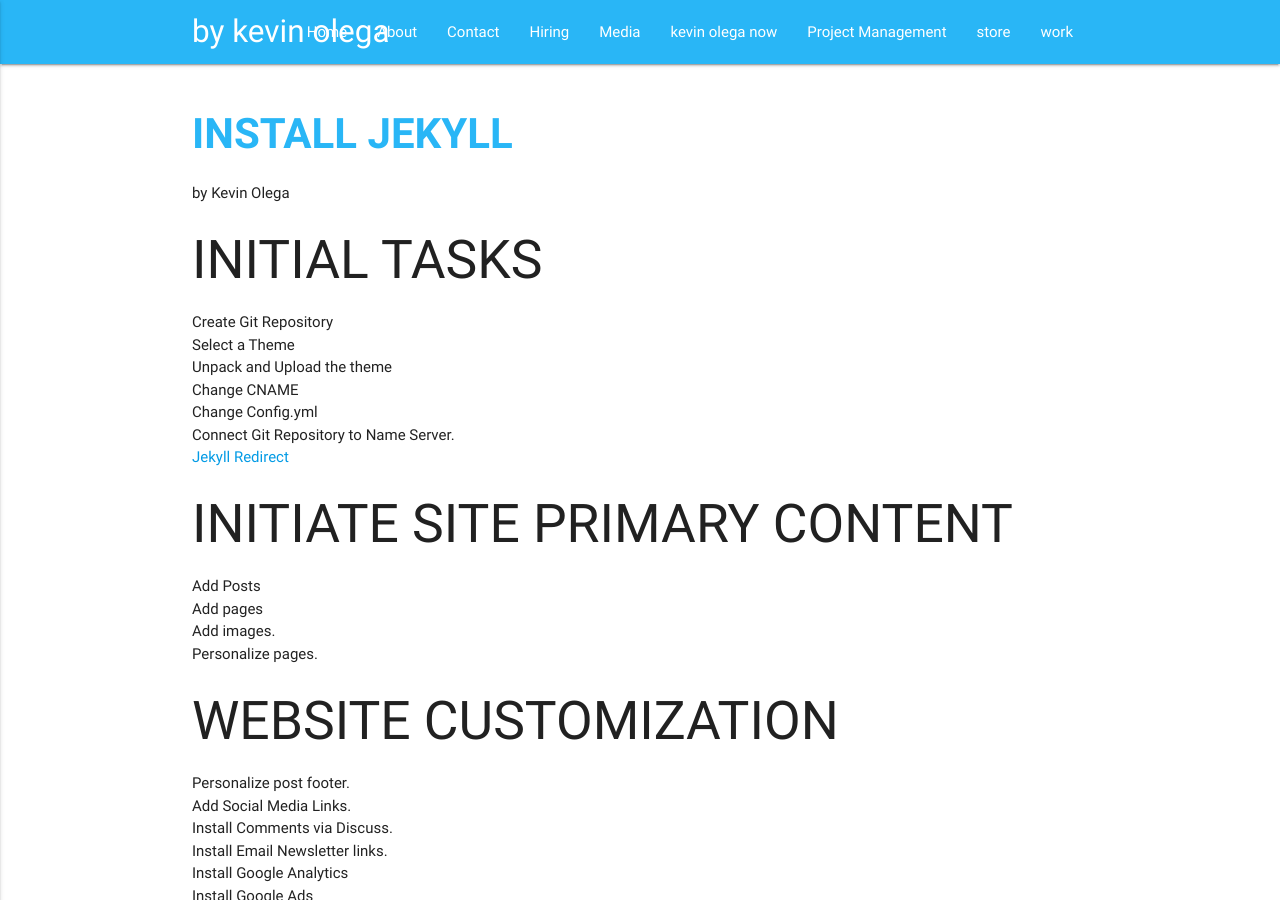
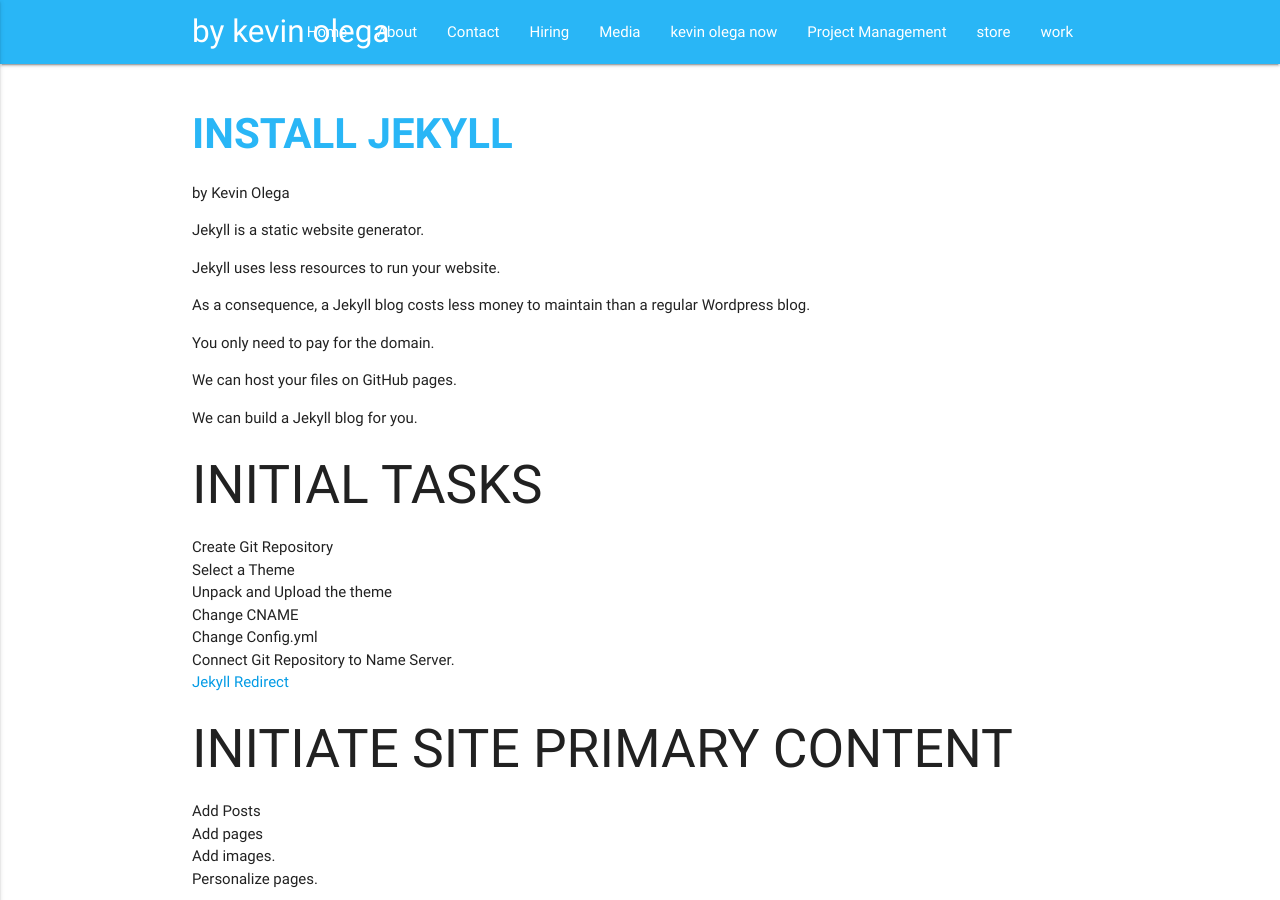
Before and after one commit to kevinolega/kevinolegaservices, a Jekyll site: the page built from _posts/2021-04-27-install-jekyll.md, in a window 1280 px wide and 900 px high. Built offline with Jekyll 4.4.1, drawn with Linux system fonts in a browser that asks for light colours.

Commit message:
Update 2021-04-27-install-jekyll.md

```diff
--- a/_posts/2021-04-27-install-jekyll.md
+++ b/_posts/2021-04-27-install-jekyll.md
@@ -6,6 +6,18 @@ Tags: [ services, blog ]
 permalink: jekyll
 author: Kevin Olega
 ---
+Jekyll is a static website generator.
+
+Jekyll uses less resources to run your website.
+
+As a consequence, a Jekyll blog costs less money to maintain than a regular Wordpress blog.
+
+You only need to pay for the domain.
+
+We can host your files on GitHub pages.
+
+We can build a Jekyll blog for you.
+
 ## INITIAL TASKS
 
 - Create Git Repository
```
